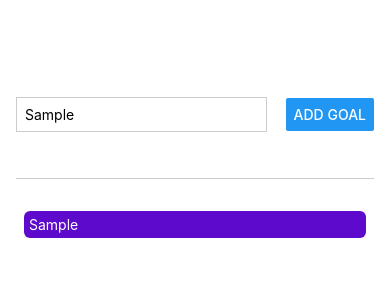
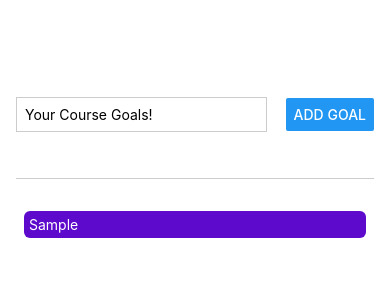
Before and after one commit to sam-apps-craft/RNCourse2, a React Native app: screen / in a window 390 px wide. Both pictures are taken after typing "Sample" into the empty fields and a click on the button "ADD GOAL". Shown: the top 300 px of the page. Built offline with nearby package versions, Linux system fonts and the light colour scheme.

Commit message:
GoalInput component

```diff
--- a/App.js
+++ b/App.js
@@ -1,22 +1,13 @@
 import { useState } from "react";
-import {
-  Button,
-  StyleSheet,
-  Text,
-  View,
-  TextInput,
-  FlatList,
-} from "react-native";
+import { StyleSheet, View, FlatList } from "react-native";
+
+import GoalItem from "./components/GolItem";
+import GoalInput from "./components/GoalInput";
 
 export default function App() {
-  const [enteredGoalText, setEnteredGoalText] = useState("");
   const [courseGoals, setCourseGoals] = useState([]);
 
-  function goalInputHandler(enteredText) {
-    setEnteredGoalText(enteredText);
-  }
-
-  function addGoalHandler() {
+  function addGoalHandler(enteredGoalText) {
     setCourseGoals((currentCourseGoals) => [
       ...currentCourseGoals,
       { text: enteredGoalText, id: Math.random().toString() },
@@ -25,23 +16,12 @@
 
   return (
     <View style={styles.appContainer}>
-      <View style={styles.inputContainer}>
-        <TextInput
-          style={styles.textInput}
-          placeholder="Your Course Goals!"
-          onChangeText={goalInputHandler}
-        />
-        <Button title="Add Goal" onPress={addGoalHandler} />
-      </View>
+      <GoalInput onAddGoal={addGoalHandler} />
       <View style={styles.goalsContainer}>
         <FlatList
           data={courseGoals}
           renderItem={(itemData) => {
-            return (
-              <View style={styles.goalItem}>
-                <Text style={styles.goalText}>{itemData.item.text}</Text>
-              </View>
-            );
+            return <GoalItem text={itemData.item.text} />;
           }}
           keyExtractor={(item, index) => {
             return item.id;
@@ -60,22 +40,6 @@
     paddingHorizontal: 16,
   },
 
-  inputContainer: {
-    flex: 1,
-    flexDirection: "row",
-    justifyContent: "space-between",
-    alignItems: "center",
-    marginBottom: 24,
-    borderBottomWidth: 1,
-    borderBottomColor: "#cccccc",
-  },
-  textInput: {
-    borderWidth: 1,
-    borderColor: "#cccccc",
-    width: "70%",
-    marginRight: 8,
-    padding: 8,
-  },
   goalsContainer: {
     flex: 5,
   },
--- /dev/null
+++ b/components/GoalInput.js
@@ -0,0 +1,48 @@
+import { useState } from "react";
+import { View, TextInput, StyleSheet, Button } from "react-native";
+
+function GoalInput(props) {
+  const [enteredGoalText, setEnteredGoalText] = useState("");
+
+  function goalInputHandler(enteredText) {
+    setEnteredGoalText(enteredText);
+  }
+
+  function addGoalHandler() {
+    props.onAddGoal(enteredGoalText);
+    setEnteredGoalText("");
+  }
+
+  return (
+    <View style={styles.inputContainer}>
+      <TextInput
+        style={styles.textInput}
+        placeholder="Your Course Goals!"
+        onChangeText={goalInputHandler}
+        value={enteredGoalText}
+      />
+      <Button title="Add Goal" onPress={addGoalHandler} />
+    </View>
+  );
+}
+
+export default GoalInput;
+
+const styles = StyleSheet.create({
+  inputContainer: {
+    flex: 1,
+    flexDirection: "row",
+    justifyContent: "space-between",
+    alignItems: "center",
+    marginBottom: 24,
+    borderBottomWidth: 1,
+    borderBottomColor: "#cccccc",
+  },
+  textInput: {
+    borderWidth: 1,
+    borderColor: "#cccccc",
+    width: "70%",
+    marginRight: 8,
+    padding: 8,
+  },
+});
--- /dev/null
+++ b/components/GolItem.js
@@ -0,0 +1,27 @@
+import { View, Text, StyleSheet } from "react-native";
+
+function GoalItem(props) {
+
+    return (
+      <View style={styles.goalItem}>
+        <Text style={styles.goalText}>{props.text}</Text>
+      </View>
+    );
+}
+
+export default GoalItem
+
+
+const styles = StyleSheet.create({
+
+  goalItem: {
+    margin: 8,
+    borderRadius: 6,
+    backgroundColor: "#5e0acc",
+    padding: 5,
+  },
+
+  goalText: {
+    color: "white",
+  },
+});
```
